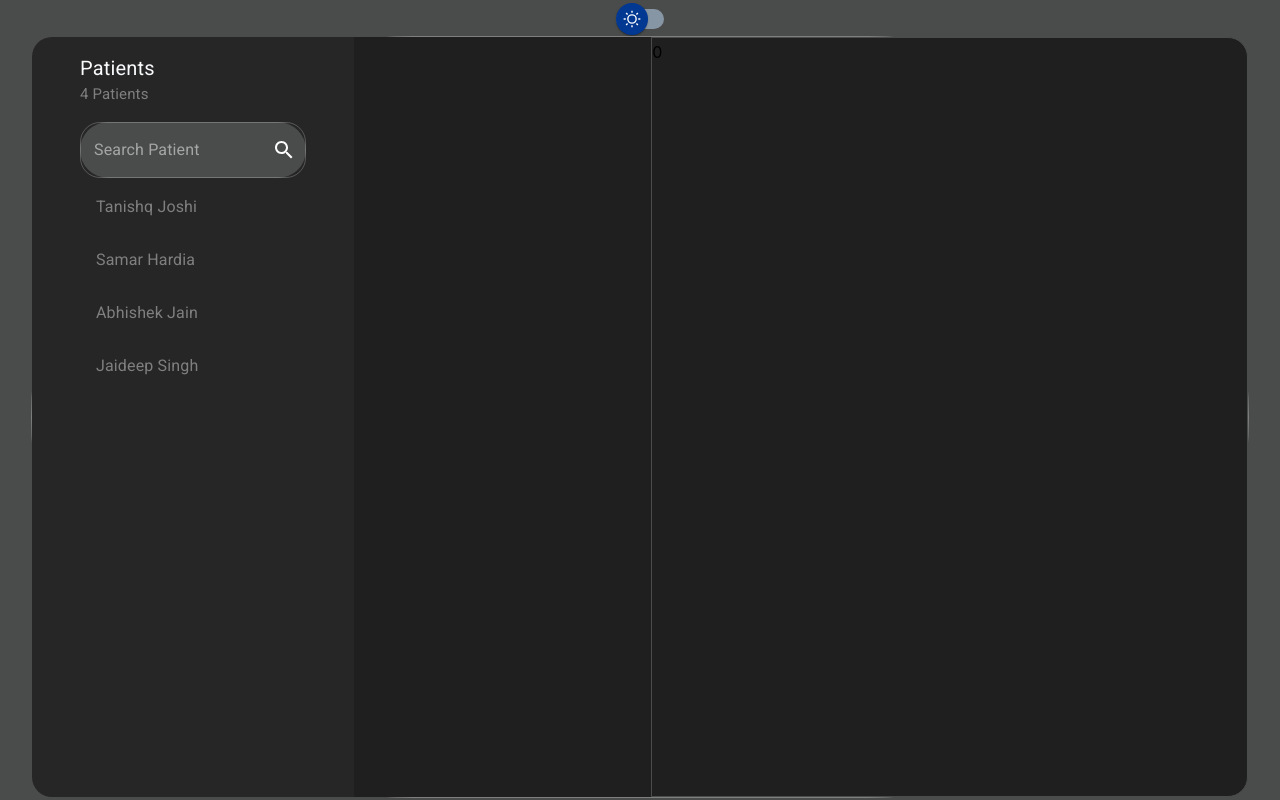
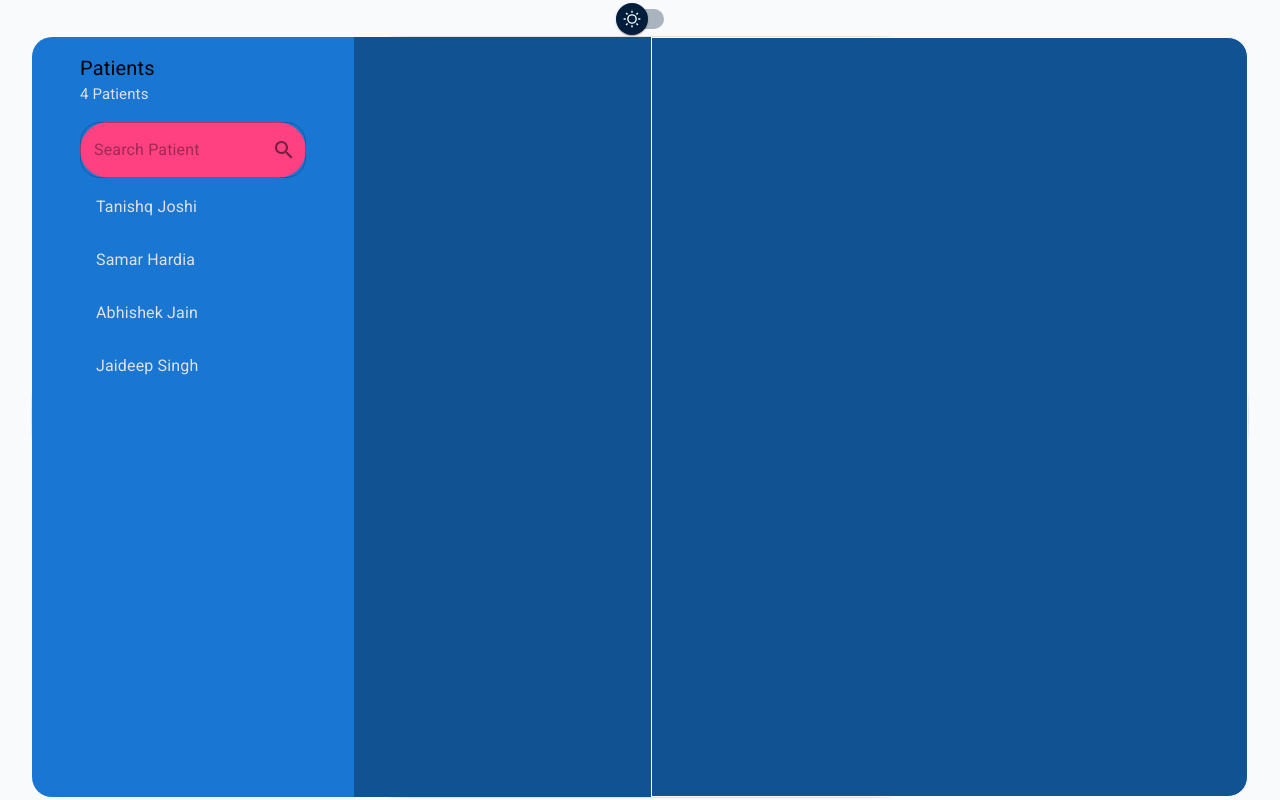
Before and after one commit to TJ-Mindbowser/tech-goal, a React (Create React App) app: page / in a window 1280 px wide. Built offline with nearby package versions, Linux system fonts and the light colour scheme.

Commit message:
fix:fixed theme button

```diff
--- a/src/App.tsx
+++ b/src/App.tsx
@@ -13,7 +13,7 @@ const App: React.FC = () => {
 
   return (
     <Box>
-      <ThemeProvider theme={isDarkMode ? lightTheme : darkTheme}>
+      <ThemeProvider theme={!isDarkMode ? lightTheme : darkTheme}>
         <DrawerAppBar />
       </ThemeProvider>
     </Box>
--- a/src/component/NotesDetail.tsx
+++ b/src/component/NotesDetail.tsx
@@ -31,7 +31,7 @@ export const NoteDetails: React.FC = () => {
         width: "100%",
       }}
     >
-      {note.length && note[0]?.name && (
+      {!!note.length && note[0]?.name && (
         <>
           <Box
             sx={{
```
